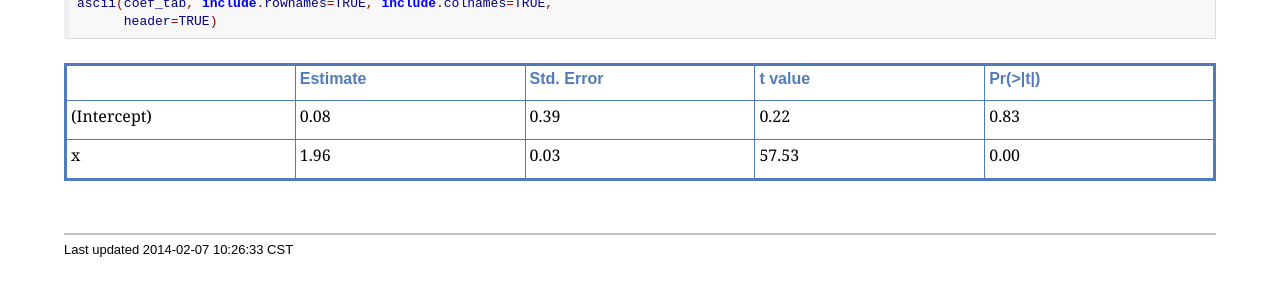
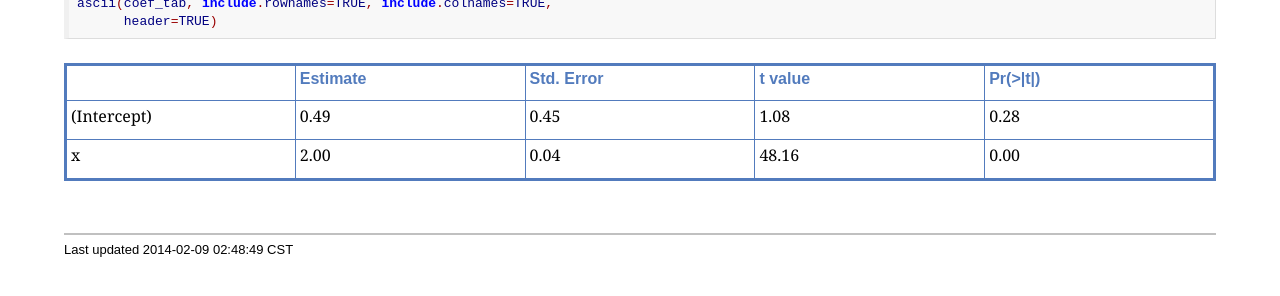
Before and after one commit to kbroman/knitr_knutshell, a Jekyll site: the page assets/short_examples/asciitab.html, which Jekyll copies as it is, in a window 1280 px wide. Shown: the part 121-417 px from the top of the page. Built offline with Jekyll 4.4.1, drawn with Linux system fonts in a browser that asks for light colours.

```diff
--- a/assets/knitr_example_asciidoc.html
+++ b/assets/knitr_example_asciidoc.html
@@ -3746,7 +3746,7 @@
 <div id="footnotes"><hr /></div>
 <div id="footer">
 <div id="footer-text">
-Last updated 2014-02-07 16:15:17 CST
+Last updated 2014-02-09 02:47:32 CST
 </div>
 </div>
 </body>
--- a/assets/short_examples/asciitab.html
+++ b/assets/short_examples/asciitab.html
@@ -767,16 +767,16 @@
 </tr>
 <tr>
 <td align="left" valign="top"><p class="table">(Intercept)</p></td>
-<td align="left" valign="top"><p class="table">0.08</p></td>
-<td align="left" valign="top"><p class="table">0.39</p></td>
-<td align="left" valign="top"><p class="table">0.22</p></td>
-<td align="left" valign="top"><p class="table">0.83</p></td>
+<td align="left" valign="top"><p class="table">0.49</p></td>
+<td align="left" valign="top"><p class="table">0.45</p></td>
+<td align="left" valign="top"><p class="table">1.08</p></td>
+<td align="left" valign="top"><p class="table">0.28</p></td>
 </tr>
 <tr>
 <td align="left" valign="top"><p class="table">x</p></td>
-<td align="left" valign="top"><p class="table">1.96</p></td>
-<td align="left" valign="top"><p class="table">0.03</p></td>
-<td align="left" valign="top"><p class="table">57.53</p></td>
+<td align="left" valign="top"><p class="table">2.00</p></td>
+<td align="left" valign="top"><p class="table">0.04</p></td>
+<td align="left" valign="top"><p class="table">48.16</p></td>
 <td align="left" valign="top"><p class="table">0.00</p></td>
 </tr>
 </tbody>
@@ -786,7 +786,7 @@
 <div id="footnotes"><hr /></div>
 <div id="footer">
 <div id="footer-text">
-Last updated 2014-02-07 10:26:33 CST
+Last updated 2014-02-09 02:48:49 CST
 </div>
 </div>
 </body>
```
Also changed, not shown: 4 other files.
